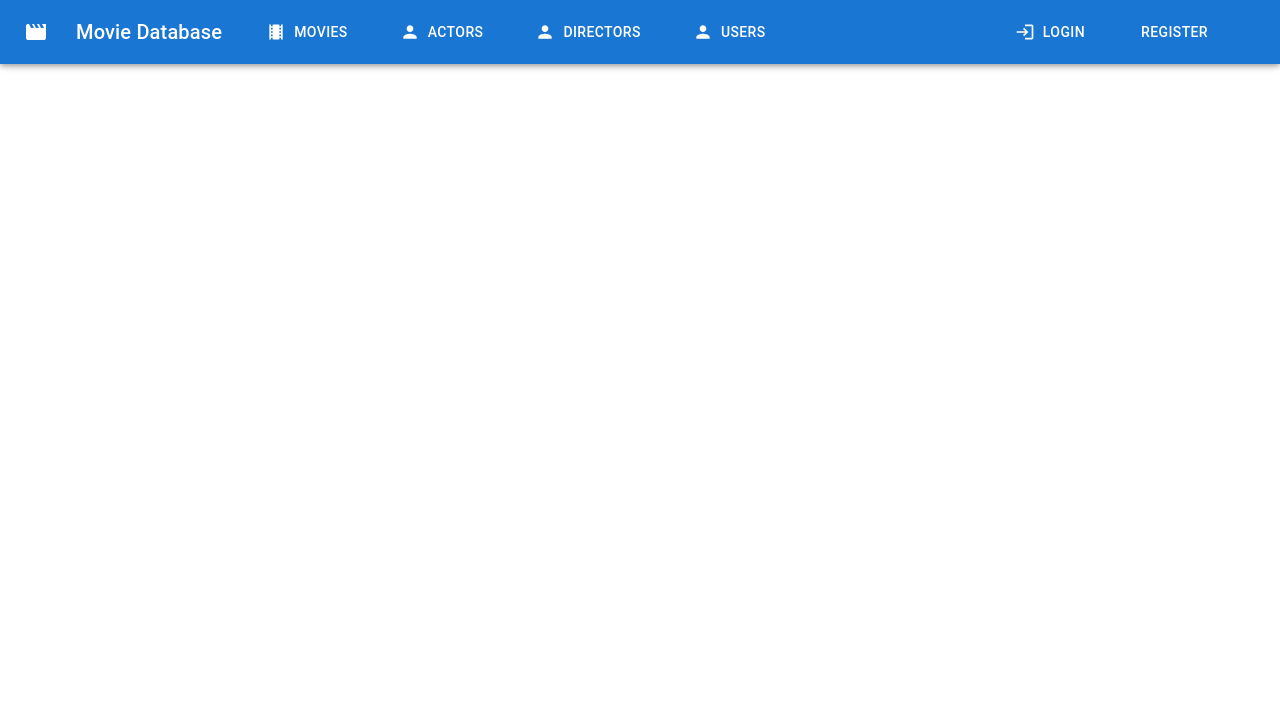
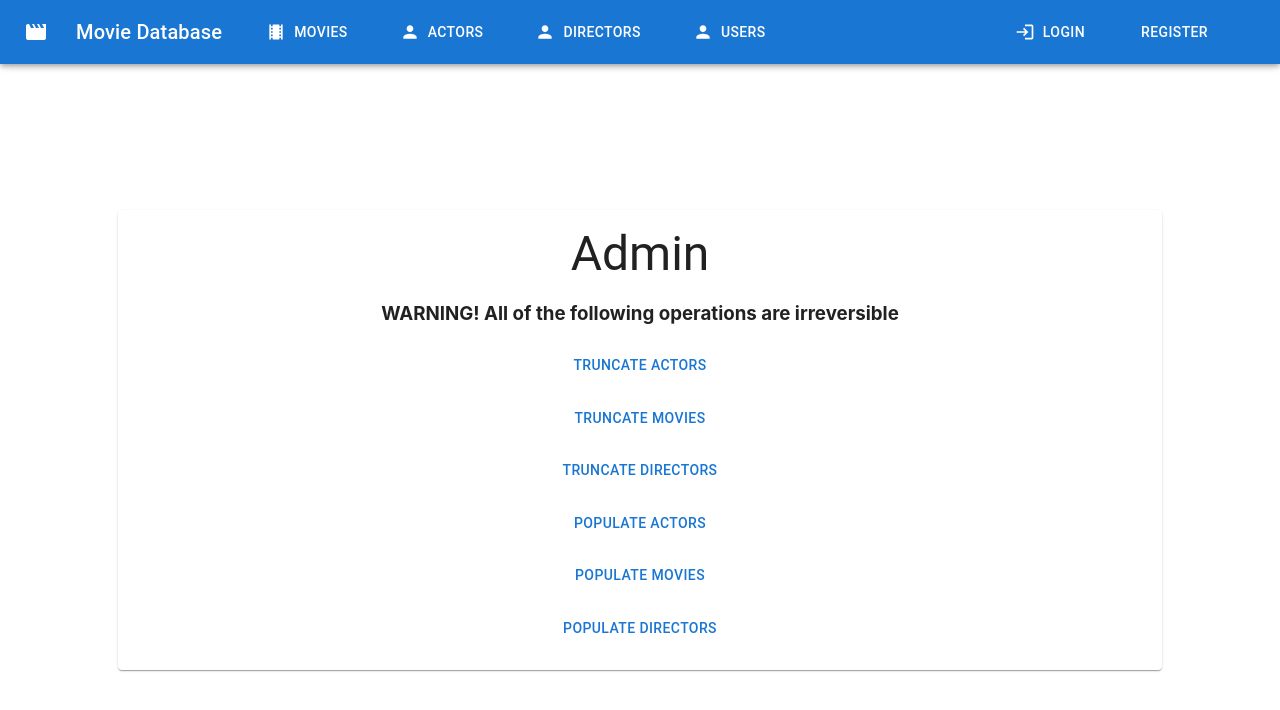
Before and after one commit to UBB-SDI-23/lab-5x-AlexPop28-frontend, a React (Vite) app: page /admin in a window 1280 px wide. Shown: the top 710 px of the page. Built offline with nearby package versions, Linux system fonts and the light colour scheme; no server answers; what material-ui-confirm would draw is missing.

Commit message:
Add admin page for database oprations

```diff
--- a/src/App.tsx
+++ b/src/App.tsx
@@ -10,6 +10,7 @@ import { ActorCreate } from "./pages/actors/ActorCreate";
 import { ActorEdit } from "./pages/actors/ActorEdit";
 import { ActorsByTotalIncome } from "./pages/actors/ActorsByTotalIncome";
 import { AllActors } from "./pages/actors/AllActors";
+import { AdminPage } from "./pages/admin/AdminPage";
 import { Activate } from "./pages/auth/Activate";
 import { Login } from "./pages/auth/Login";
 import { Logout } from "./pages/auth/Logout";
@@ -57,6 +58,7 @@ export default () => {
           />
           <Route path="/users" element={<AllUsers />} />
           <Route path="/users/:username" element={<UserDetails />} />
+          <Route path="/admin" element={<AdminPage />} />
           <Route path="/register" element={<Register />} />
           <Route path="/activate/:activationCode" element={<Activate />} />
           <Route path="/login" element={<Login />} />
--- a/src/components/Navbar.tsx
+++ b/src/components/Navbar.tsx
@@ -12,6 +12,7 @@ import {
   Typography,
 } from "@mui/material";
 import { Link, useLocation } from "react-router-dom";
+import { isAdmin } from "../utils/permissions";
 
 export const Navbar = () => {
   const location = useLocation();
@@ -76,6 +77,17 @@ export const Navbar = () => {
           >
             Users
           </Button>
+          {isAdmin() && (
+            <Button
+              variant={path.startsWith("/admin") ? "outlined" : "text"}
+              to="/admin"
+              component={Link}
+              color="inherit"
+              sx={{ mr: 5 }}
+            >
+              Admin
+            </Button>
+          )}
           <Box display="flex" flexGrow={1} justifyContent="flex-end">
             {!user && (
               <>
--- /dev/null
+++ b/src/pages/admin/AdminPage.tsx
@@ -0,0 +1,40 @@
+import { Button } from "@mui/material";
+import { toast } from "react-toastify";
+import { CardContainer } from "../../components/CardContainer";
+import { GridLayout } from "../../components/GridLayout";
+import useAxios from "../../lib/hooks/useAxios";
+
+export const AdminPage = () => {
+  const axios = useAxios();
+  const sendRequest = async (path: string) => {
+    const response = await axios.post(`/admin/${path}/`);
+    if (response.status == 200)
+      toast.success("Success! This operation may take a few minutes.");
+  };
+
+  return (
+    <CardContainer title="Admin">
+      <h3>WARNING! All of the following operations are irreversible</h3>
+      <GridLayout>
+        <Button onClick={() => sendRequest("truncate_actors")}>
+          Truncate actors
+        </Button>
+        <Button onClick={() => sendRequest("truncate_movies")}>
+          Truncate movies
+        </Button>
+        <Button onClick={() => sendRequest("truncate_directors")}>
+          Truncate directors
+        </Button>
+        <Button onClick={() => sendRequest("populate_actors")}>
+          Populate actors
+        </Button>
+        <Button onClick={() => sendRequest("populate_movies")}>
+          Populate movies
+        </Button>
+        <Button onClick={() => sendRequest("populate_directors")}>
+          Populate directors
+        </Button>
+      </GridLayout>
+    </CardContainer>
+  );
+};
```
